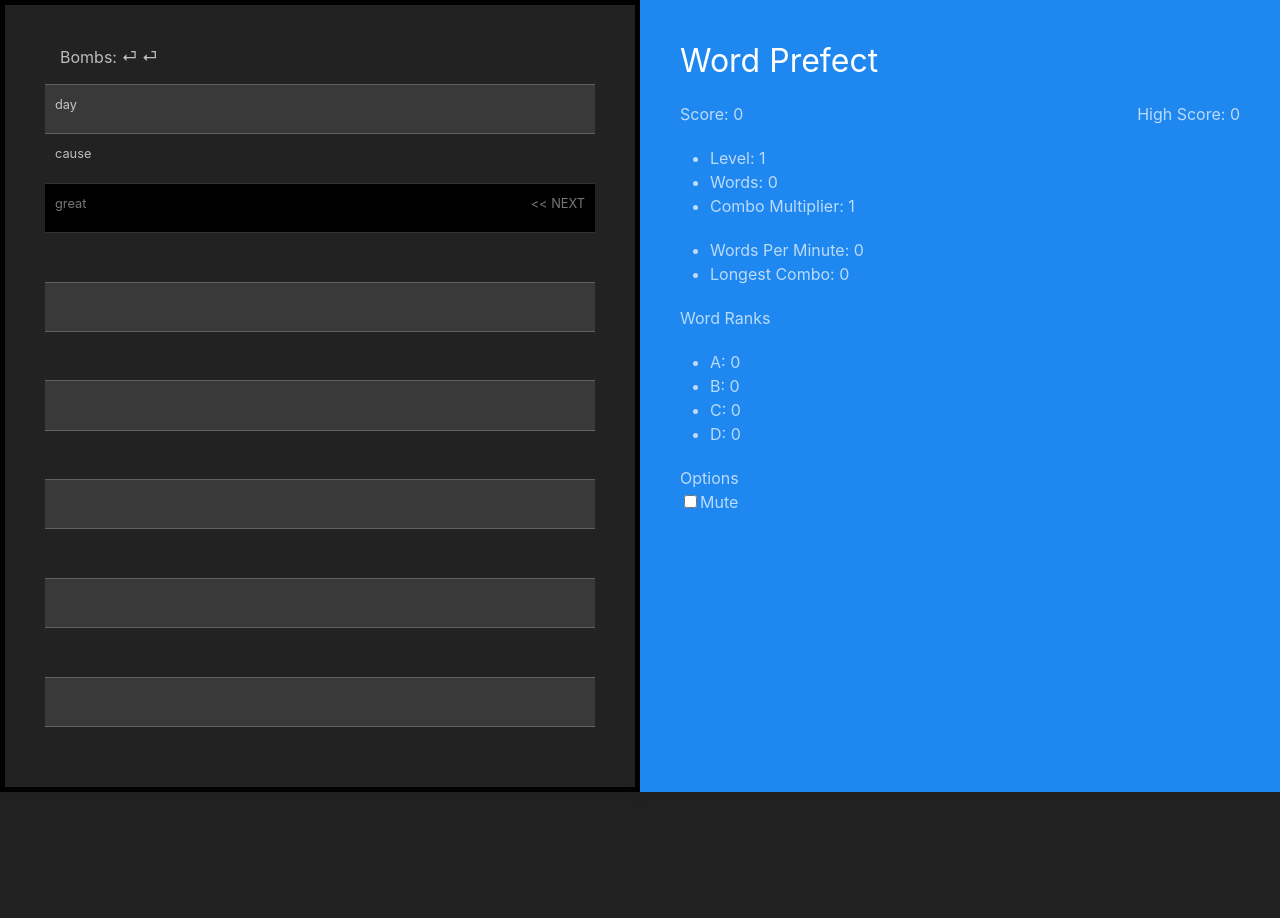
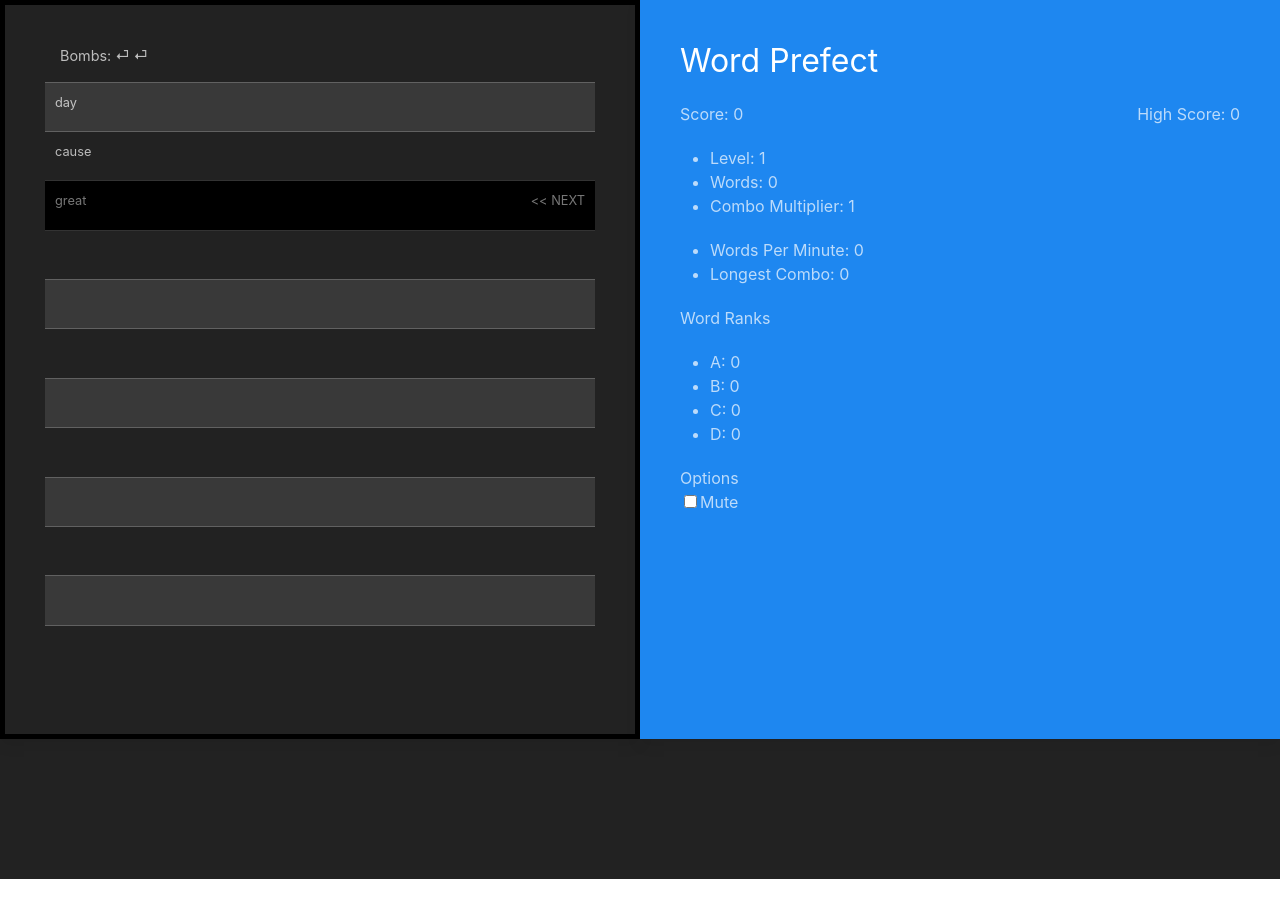
Before and after one commit to cij11/typing-game, a React (Create React App) app: page /typing-game/game in a window 1280 px wide. Shown: the top 918 px of the page. After the commit the page ends 879 px from the top, so only its background shows below. Built offline with nearby package versions, Linux system fonts and the light colour scheme.

Commit message:
Reactive font size. Add bell back

```diff
--- a/src/components/Bombs.tsx
+++ b/src/components/Bombs.tsx
@@ -6,8 +6,15 @@ export default function Bombs(props: Props) {
     const singleBomb = ' ⏎ '
     const bombString = singleBomb.repeat(props.bombs)
 
+    const viewportFontSizeStyle = {
+        fontSize: '1.8vh'
+    }
+
     return (
-        <div className="uk-padding-small uk-background-secondary uk-padding-remove-top">
+        <div
+            style={viewportFontSizeStyle}
+            className="uk-padding-small uk-background-secondary uk-padding-remove-top"
+        >
             Bombs: {bombString}
         </div>
     )
--- a/src/containers/GameContainer.tsx
+++ b/src/containers/GameContainer.tsx
@@ -26,7 +26,7 @@ import { ActionCreatorWithoutPayload } from '@reduxjs/toolkit'
 import pickWord from '../support/word-picker'
 import { getHighScore, setHighScore } from '../support/cookies'
 
-// audioPlayer.loadClip({ name: 'bell', path: '/bell.mp3' })
+audioPlayer.loadClip({ name: 'bell', path: 'bell.mp3' })
 audioPlayer.loadPool({
     name: 'keyhit',
     paths: ['keystrike1.mp3', 'keystrike2.mp3', 'keystrike3.mp3']
@@ -69,7 +69,7 @@ interface State {
 
 const TICK_DURATION = 2000
 const BREATHING_ROOM_TIME = 3000
-export const STACK_LIMIT = 12
+export const STACK_LIMIT = 11
 
 let lastKeydownEventTimestamp = 0
 
@@ -305,7 +305,7 @@ class GameContainer extends React.Component<Props, State> {
         let updatedStack = updateStackWord(progressedStackWord, stack)
 
         if (progressedStackWord.remainingCharacters.length === 0) {
-            //   audioPlayer.playClip('bell')
+            audioPlayer.playClip('bell')
 
             this.props.incrementScore()
 
```
Also changed, not shown: 1 other file (tests, documents, lock files or other folders).
